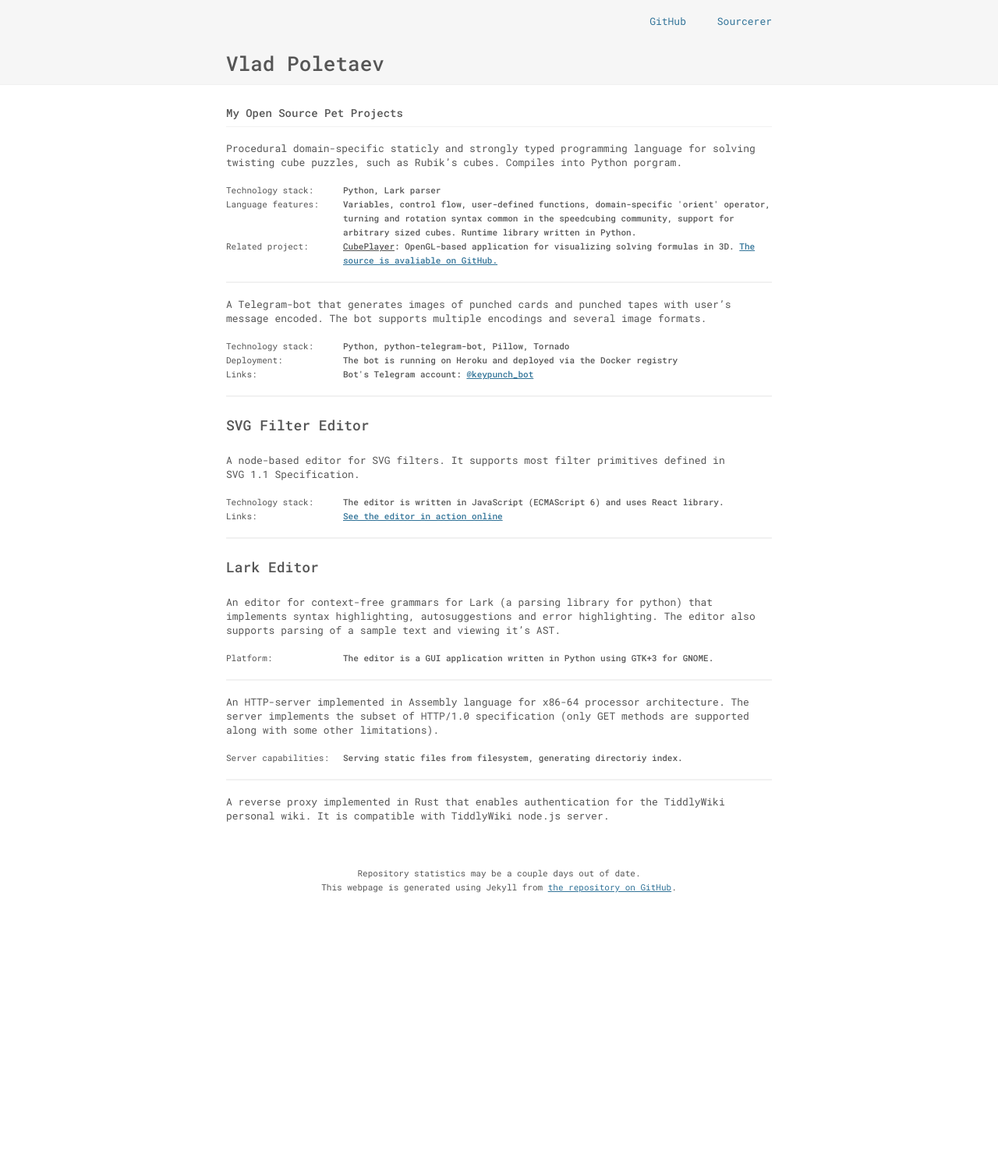
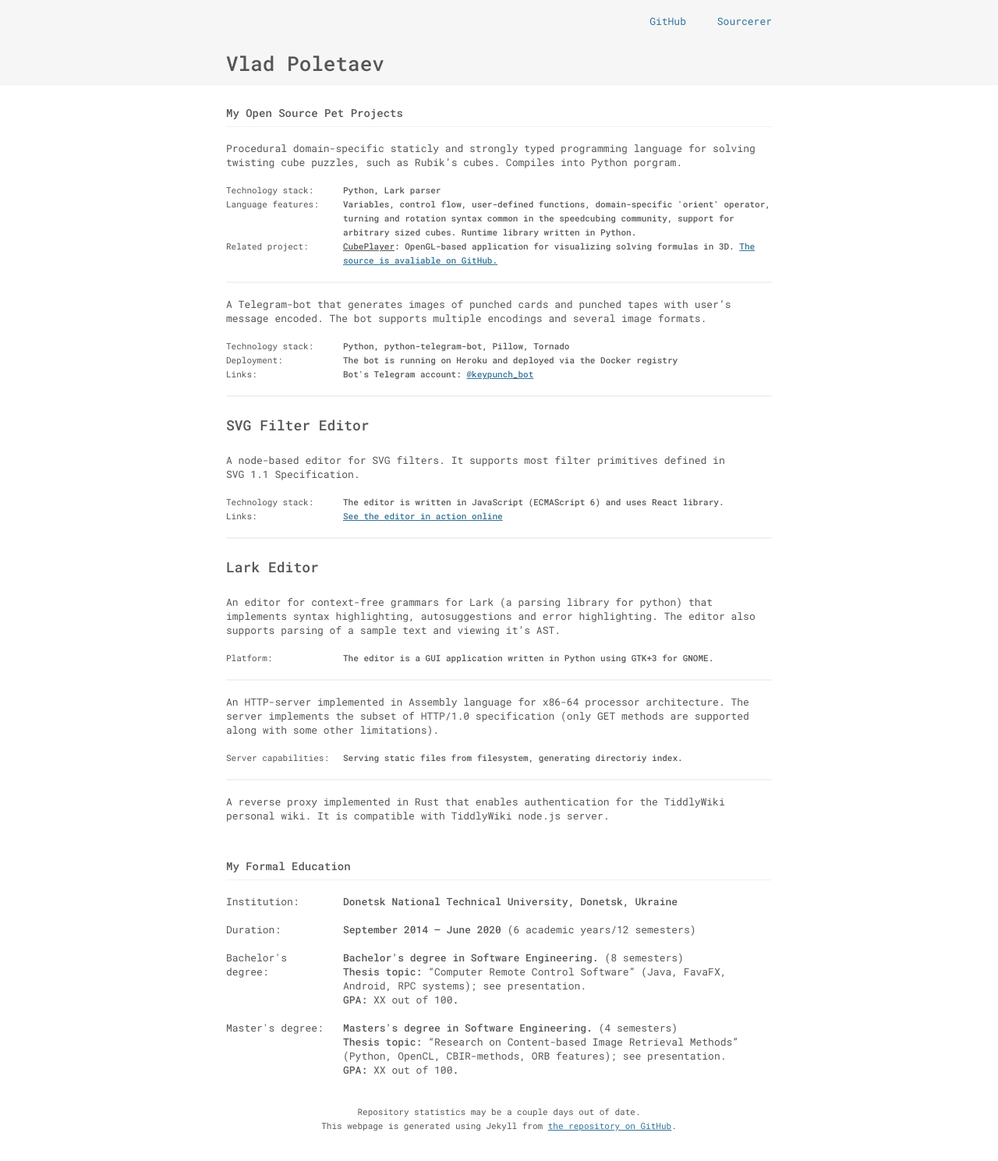
Before and after one commit to poletaevvlad/poletaevvlad.github.io, a Jekyll site: the page built from _pages/projects.md, in a window 1280 px wide. Shown: the whole page at 78% size. Built offline with Jekyll 4.4.1, drawn with Linux system fonts in a browser that asks for light colours; before the commit the page ends 1183 px from its top, so only the background shows below that.

Commit message:
Added formal education section

```diff
--- a/_layouts/projects.html
+++ b/_layouts/projects.html
@@ -30,23 +30,35 @@ layout: base
       {% endfor %}
     </section>
 
+    <section>
+      <h2>My Formal Education</h2>
 
-              <div class="stats_languages_details">
-                {% for language in repo.languages %}
-                  <span class="stats_language_text">
-                    {% assign color=site.data.languages[language.language] %}
-                    <span class="stats_language_color"{% if color %} style="background-color: {{ color }}"{% endif %}></span>
-                    {% if language.weight > 0.35 %}
-                      <span itemprop="programmingLanguage">{{ language.language }}</span>
-                    {% else %}
-                      {{ language.language }}
-                    {% endif %}
-                    <span class="stats_language_percentage">
-                      ({{ language.weight | times:100 | round:1 }}%)
-                    </span>
-                  </span>
-                {% endfor %}
-              </div>
+      <div class="large extra">
+        <div class="extra_row">
+          <div class="extra_label">Institution:</div>
+          <div class="extra_content">Donetsk National Technical University, Donetsk, Ukraine</div>
+        </div>
+        <div class="extra_row">
+          <div class="extra_label">Duration:</div>
+          <div class="extra_content">September 2014 &ndash; June 2020 <span class="extra_details">(6 academic years/12 semesters)</span></div>
+        </div>
+        <div class="extra_row">
+          <div class="extra_label">Bachelor's degree:</div>
+          <div class="extra_content">
+            <div>Bachelor's degree in Software Engineering. <span class="extra_details">(8 semesters)</span></div>
+            <div>Thesis topic: <span class="extra_details">“Computer Remote Control Software” (Java, FavaFX, Android, RPC systems); see presentation.</span></div>
+            <div>GPA: <span class="extra_details">XX out of 100</span>.</div>
+          </div>
+        </div>
+        <div class="extra_row">
+          <div class="extra_label">Master's degree:</div>
+          <div class="extra_content">
+            <div>Masters's degree in Software Engineering. <span class="extra_details">(4 semesters)</span></div>
+            <div>Thesis topic: <span class="extra_details">“Research on Content-based Image Retrieval Methods” (Python, OpenCL, CBIR-methods, ORB features); see presentation.</span></div>
+            <div>GPA: <span class="extra_details">XX out of 100</span>.</div>
+          </div>
+        </div>
+      </div>
 
     </section>
   </main>
--- /dev/null
+++ b/_sass/_extra.sass
@@ -0,0 +1,37 @@
+.extra
+  font-size: 11px
+  display: table
+  margin: 1rem 0
+
+  &.large
+    font-size: 13px
+
+    .extra_row:not(:last-child)
+      .extra_label, .extra_content
+        padding-bottom: 1rem
+
+  .extra_row
+    display: table-row
+
+  .extra_label
+    display: table-cell
+    padding-right: 15px
+    width: 135px
+
+  .extra_content
+    display: table-cell
+    font-weight: 500
+
+.extra_details
+  font-weight: 400
+
+
+@media screen and (max-width: 500px)
+  .extra, .extra_row, .extra_label, .extra_content
+    display: block !important
+
+  .extra_row
+    margin-top: 1rem
+
+  .extra_content
+    margin-left: 1rem
--- a/_sass/_projects.sass
+++ b/_sass/_projects.sass
@@ -20,25 +20,6 @@
 
   &:last-child
     border-bottom-color: transparent
-
-
-.extra
-  font-size: 11px
-  display: table
-  margin: 1rem 0
-
-  .extra_row
-    display: table-row
-
-  .extra_label
-    display: table-cell
-    padding-right: 15px
-    width: 135px
-
-  .extra_content
-    display: table-cell
-    font-weight: 500
-
 
 .repo_stats
   margin: 1rem 0 2rem
@@ -217,13 +198,3 @@ $unknown-lang-color: #CCC
     z-index: 2
     background-color: $bg-color
     padding-right: 5px
-
-@media screen and (max-width: 500px)
-  .extra, .extra_row, .extra_label, .extra_content
-    display: block !important
-
-  .extra_row
-    margin-top: 1rem
-
-  .extra_content
-    margin-left: 1rem
--- a/_sass/styles.sass
+++ b/_sass/styles.sass
@@ -2,3 +2,4 @@
 @import "_base"
 @import "_header"
 @import "_projects"
+@import "_extra"
```
